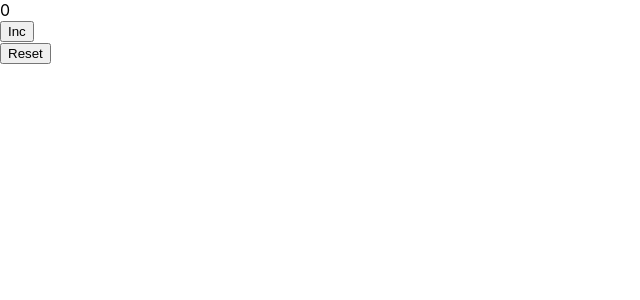
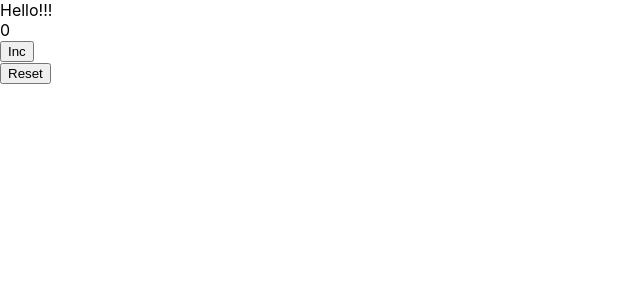
Before and after one commit to KatyaKlepcha/Counter, a React (Create React App) app: page / in a window 1280 px wide. Shown: the top 300 px of the page, without its empty margins (0-640 px from the left). Built offline with nearby package versions, Linux system fonts and the light colour scheme.

Commit message:
commit: add new div .

```diff
--- a/src/App.tsx
+++ b/src/App.tsx
@@ -17,6 +17,7 @@ function App() {
 
     return (
         <div>
+            <div>Hello!!!</div>
             <Display number={display}/>
             <ButtonInc addDisplay={addDisplay}/>
             <ButtonReset resetDisplay={resetDisplay}/>
```
